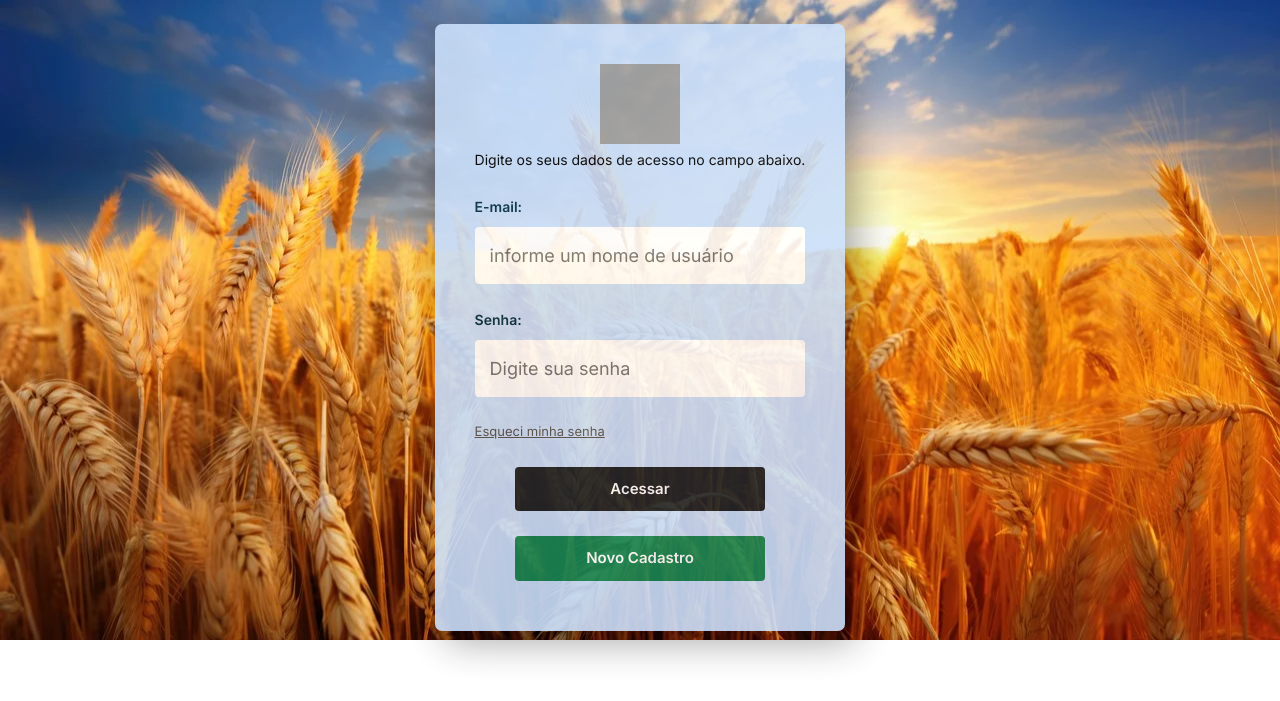
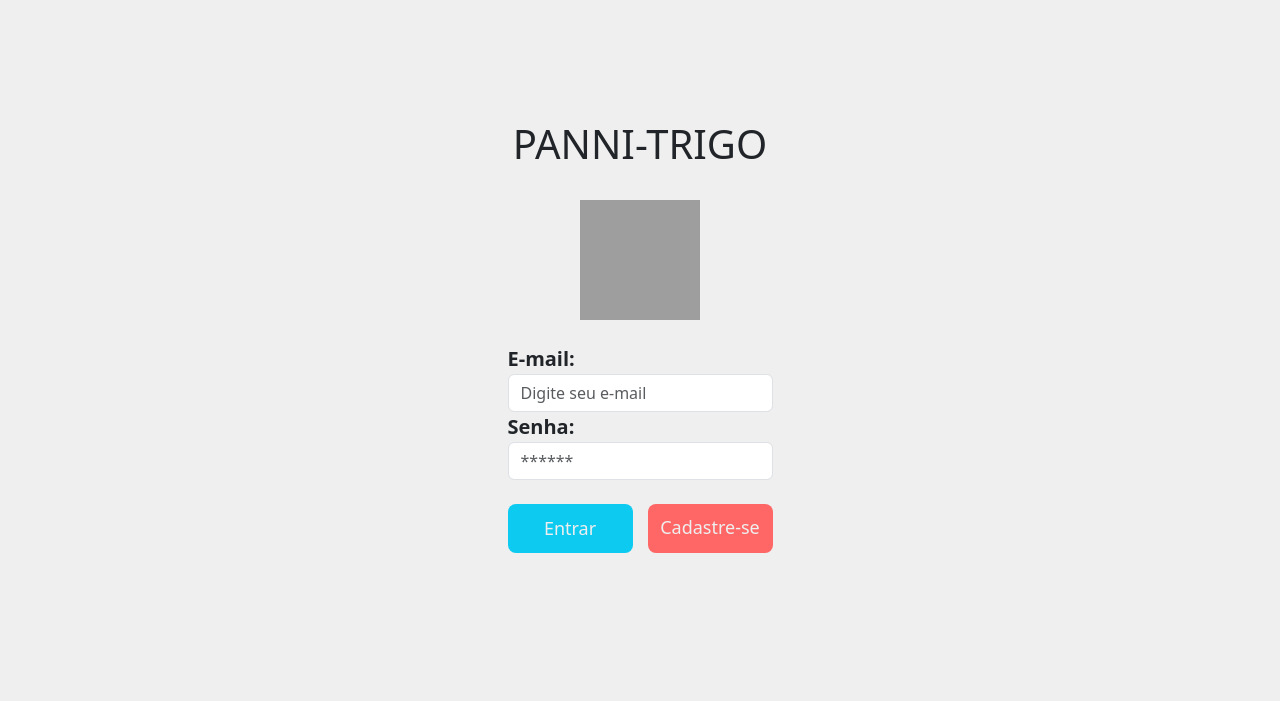
Before and after one commit to devmarcs/pdv-padaria, a Flask app: page / in a window 1280 px wide. Shown: the top 701 px of the page. Run offline with Flask 3, Linux system fonts and the light colour scheme; grey boxes are pictures that could not be loaded.

Commit message:
Criação de autententicação do usuario

```diff
--- a/models/modelos.py
+++ b/models/modelos.py
@@ -5,7 +5,7 @@ from flask_login import UserMixin
 
 @login_manager.user_loader
 def get_user(user_id):
-    return Usuarios.query.filter_by(id=user_id)
+    return Usuarios.query.filter_by(id=user_id).first()
 
 
 
--- /dev/null
+++ b/static/css/estilo_login2.css
@@ -0,0 +1,77 @@
+@import url('https://fonts.googleapis.com/css2?family=Inter:wght@400;700&family=Montserrat:ital,wght@0,600;1,700&family=Poppins:wght@300;400;500;700&display=swap');
+
+
+:root {
+    --cor-principal: #efefef;
+    --cor-secundaria: #6B6FDE;
+    --cor-preta: #000000;
+    --cor-goiaba: #FF6666;
+    --cor-trigo: #FFC954;
+    --fonte-principal: 'Montserrat', sans-serif;
+}
+
+* {
+    margin: 0;
+    padding: 0;
+    box-sizing: border-box;
+}
+
+body {
+    background-color: var(--cor-principal);
+}
+
+
+.titulo__login {
+    text-align: center;
+    padding: 3em 0 0 0;
+}
+
+
+.container__pai {
+    padding-top: 1.5em;
+    display: flex;
+    justify-content: center;
+
+}
+
+
+.containner__pai__logo {
+    padding-top: 1.5em;
+    display: flex;
+    justify-content: center;
+}
+
+.imagem__filho__logo {
+    width: 120px;
+    height: 120px;
+}
+
+
+.formu {
+    font-weight: 600;
+    font-size: 20px;
+}
+
+
+.pai__botoes {
+    display: flex;
+    justify-content: space-around;
+    gap: 15px;
+}
+
+.btns {
+    background-color: var(--cor-goiaba);
+    width: 125px;
+    color: var(--cor-principal);
+    font-size: 18px;
+    font-weight: 500;
+    text-align: center;
+    text-decoration: none;
+    border-radius: 8px;
+    padding: 10px;
+    border-radius: none;
+}
+
+.btns:hover {
+    color: var(--cor-preta);
+}
--- a/static/css/style_index.css
+++ b/static/css/style_index.css
@@ -8,31 +8,31 @@
     --cor-azul-bebe: #cadffb;
     --cor-azul-1: #a0c5f7;
     --cor-azul-marinho: #023047;
-    ;
     --fonte-inter: 'Inter', sans-serif;
 }
 
-
-body {
-    font-family: 'Inter', sans-serif;
-    margin: 0;
-    padding: 0;
-    background-image: url('/static/img/campo.webp');
+html {
+    background-image: url('/static/img/campos2.jpg');
     background-repeat: no-repeat;
 }
 
+
+
+
+
 .page {
+    background: url('/static/img/campos2.jpg');
+    background-repeat: no-repeat;
+    margin-top: 5em;
     display: flex;
     flex-direction: column;
     align-items: center;
     align-content: center;
     justify-content: center;
-    width: 100%;
-    height: 100%;
+    width: 100vh;
+    height: 100vh;
     color: var(--cor-azul-marinho);
-    background-image: url('/static/img/campo.webp');
-    background-repeat: no-repeat;
-
+    opacity: 0.9;
 }
 
 
--- a/templates/bases/base.html
+++ b/templates/bases/base.html
@@ -11,9 +11,6 @@
     {% endblock %}
 </head>
 <body>
-    <header>
-
-    </header>
     {% block content %}
 
     {% endblock %}
--- /dev/null
+++ b/templates/bases/base_login.html
@@ -0,0 +1,22 @@
+<!DOCTYPE html>
+<html lang="pt-br">
+<head>
+    <meta charset="UTF-8">
+    <meta name="viewport" content="width=device-width, initial-scale=1.0">
+    <title>{% block title %}  {% endblock %}</title>
+    <link href="https://cdn.jsdelivr.net/npm/bootstrap@5.3.2/dist/css/bootstrap.min.css" rel="stylesheet" integrity="sha384-T3c6CoIi6uLrA9TneNEoa7RxnatzjcDSCmG1MXxSR1GAsXEV/Dwwykc2MPK8M2HN" crossorigin="anonymous">
+    <script src="https://cdn.jsdelivr.net/npm/bootstrap@5.3.2/dist/js/bootstrap.bundle.min.js" integrity="sha384-C6RzsynM9kWDrMNeT87bh95OGNyZPhcTNXj1NW7RuBCsyN/o0jlpcV8Qyq46cDfL" crossorigin="anonymous" defer></script>
+    {% block customCSS %}
+
+    {% endblock %}
+</head>
+<body>
+    <header>
+
+    </header>
+    {% block content %}
+
+    {% endblock %}
+
+</body>
+</html>
--- a/templates/index.html
+++ b/templates/index.html
@@ -9,7 +9,7 @@
 {% block body %}
 
 <div class="page">
-    <br>
+
     <form action="#" method="POST" class="formLogin">
         <img src="{{ url_for('static', filename='img/pad_logo.png')}}" id="foto_prof" alt="">
         {% with messages = get_flashed_messages() %}
--- /dev/null
+++ b/templates/login.html
@@ -0,0 +1,48 @@
+{% extends 'bases/base_login.html' %}
+
+{% block title %} Login {% endblock %}
+
+{% block customCSS %}
+  <link rel="stylesheet" href="{{ url_for('static', filename='css/estilo_login2.css')}}">
+{% endblock %}
+
+
+{% block content %}
+<div class="col-9 mx-auto ">
+
+    {% with messages = get_flashed_messages() %}
+        {% if messages %}
+            <ul id="messages" class="list-unstyled">
+            {% for message in messages %}
+                <li class="alert alert-success">{{ message }}</li>
+            {% endfor %}
+            </ul>
+        {% endif %}
+    {% endwith %}
+    <h1 class="titulo__login">PANNI-TRIGO</h1>
+    <div class="containner__pai__logo">
+        <img src="{{ url_for('static', filename='img/pad_logo.png')}}" alt="imagem de um gameboy" class="imagem__filho__logo">
+    </div>
+    <div class="container__pai">
+
+
+        <form  method="POST" action="{{url_for('login')}}">
+            <div class="form-group col-12 formu">
+                <label>E-mail:</label>
+                <input class="form-control" type="email" name="email" required placeholder="Digite seu e-mail">
+            </div>
+            <div class="form-group col-12 formu">
+                <label>Senha:</label>
+                <input class="form-control" type="password" name="senha" required placeholder="******">
+            </div>
+            <br>
+            <div class="pai__botoes">
+                <button class="btn bg-info btns" type="submit">Entrar</button>
+                <a class="btns" href="{{url_for('cadastro_usuario')}}">Cadastre-se</a>
+            </div>
+        </form>
+    </div>
+</div>
+
+
+{% endblock %}
--- a/views.py
+++ b/views.py
@@ -1,10 +1,21 @@
 from flask import render_template,request, redirect,url_for, flash, session, send_from_directory
+from flask_login import login_user, logout_user,current_user, login_required
 from app import app, db
 from models.modelos import Usuarios, Produtos
 
+
 @app.route('/')
 def index():
-    return render_template('index.html')
+    return render_template('login.html')
+
+
+
+@app.route('/menu', methods=['GET', 'POST'])
+@login_required
+def menu():
+    return render_template('menu.html')
+
+
 
 @app.route('/cadastro_usuario', methods= ['GET', 'POST'])
 def cadastro_usuario():
@@ -22,3 +33,29 @@ def cadastro_usuario():
             db.session.commit()
             return redirect(url_for('index'))
     return render_template('novo_usuario.html')
+
+
+
+
+@app.route('/login', methods=['GET', 'POST'])
+def login():
+    if request.method == 'POST':
+        email = request.form['email']
+        senha = request.form['senha']
+
+        usuario = Usuarios.query.filter_by(email=email).first()
+
+        if usuario and usuario.verifica_senha(senha):
+            login_user(usuario)
+            return redirect(url_for('menu'))
+
+        flash('Credenciais inválidas', 'error')
+
+    return render_template('login.html')
+
+
+
+@app.route('/logout')
+def logout():
+    logout_user()
+    return redirect(url_for('index'))
```
Also changed, not shown: static/css/style_novo_usuario.css (+23 -3 lines), templates/menu.html (added, +11 -0 lines), templates/novo_usuario.html (+14 -14 lines), static/img/campo_trigo.jpg (added), 1 other file.
